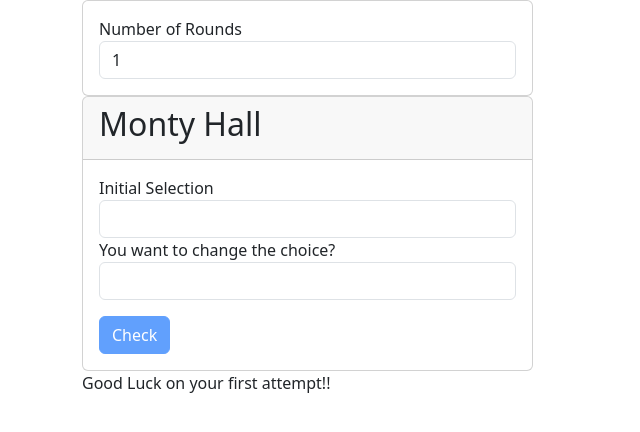
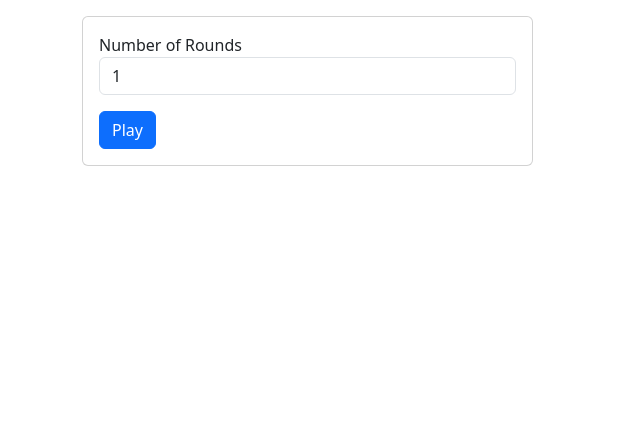
Before and after one commit to DBPerera22/DataCaptureExpert-assignment, an Angular app: page / in a window 1280 px wide. Shown: the top 432 px of the page, without its empty margins (0-640 px from the left). Built offline with nearby package versions, Linux system fonts and the light colour scheme.

Commit message:
final commit

```diff
--- a/src/app/components/monty-hall/monty-hall.component.html
+++ b/src/app/components/monty-hall/monty-hall.component.html
@@ -1,9 +1,10 @@
 <div class="container">
   <!-- Number of Rounds Section -->
-  <div class="row">
+  <div class="row mt-3" *ngIf="showRounds">
   <div class="col-md-5">
     <div class="card">
       <div class="card-body">
+        <form #form="ngForm" autocomplete="off">
           <div class="form-group">
             <label for="numberOfRounds">Number of Rounds</label>
             <input type="number" name="numberOfRounds" id="numberOfRounds" class="form-control"
@@ -12,13 +13,20 @@
               Please enter a valid number of rounds (greater than zero).
             </div>
           </div>
+          <div class="form-group mt-3">
+            <button class="btn btn-primary" type="submit" [disabled]="form.invalid" (click)="onPlayClick()">
+              Play
+            </button>
+          </div>
+        </form>
       </div>
     </div>
   </div>
 </div>
 
 
-  <div class="row" *ngIf="showForm">
+
+  <div class="row mt-3" *ngIf="showForm">
     <!-- Form Section -->
     <div class="col-md-5">
       <div class="card">
@@ -70,7 +78,7 @@
   </div>
 
   <!-- Result Section -->
-  <div class="row">
+  <div class="row mt-3" *ngIf="showResults">
     <div class="col-md-7">
       <table class="table table-bordered table-striped mt-2" *ngIf="resultList.length > 0">
   <thead>
@@ -85,7 +93,7 @@
   </thead>
   <tbody>
     <tr *ngFor="let result of resultList; let i = index">
-      <td>{{ i + 1 }}</td> <!-- Display the round number by adding 1 to the index -->
+      <td>{{ i + 1 }}</td>
       <td>{{ result.initialDoorSelection }}</td>
       <td>{{ result.revealedDoor }}</td>
       <td>{{ result.finalDoor }}</td>
@@ -100,4 +108,19 @@
 
     </div>
   </div>
+
+  <!-- play again button -->
+  <!-- Number of Rounds Section -->
+  <div class="row" *ngIf="showPlayBack">
+
+        <form #form="ngForm" autocomplete="off">
+
+           <div class="form-group mt-3">
+              <button class="btn btn-primary" type="submit" [disabled]="form.invalid"  (click)="onPlayBackClick()">
+                Play Again
+              </button>
             </div>
+        </form>
+
+    </div>
+    </div>
--- a/src/app/components/monty-hall/monty-hall.component.ts
+++ b/src/app/components/monty-hall/monty-hall.component.ts
@@ -13,7 +13,10 @@ export class MontyHallComponent implements OnInit {
   resultList: any[] = [];
   subscribe: Subscription = new Subscription();
   numberOfRounds: number = 1;
-  showForm: boolean = true;
+  showForm: boolean = false;
+  showRounds: boolean = true;
+  showResults: boolean = false;
+  showPlayBack: boolean = false;
   clickCount: number = 0;
 
   constructor(public monty_hall: MontyHallService) {}
@@ -55,4 +58,15 @@ export class MontyHallComponent implements OnInit {
     }
   }
 
+  onPlayClick() {
+    this.showRounds = false;
+    this.showForm = true;
+    this.showResults = true;
+    this.showPlayBack = true;
+
+  }
+  onPlayBackClick() {
+
+  location.reload();
+  }
 }
```
Lines whose indentation alone changed are shown as unchanged.
